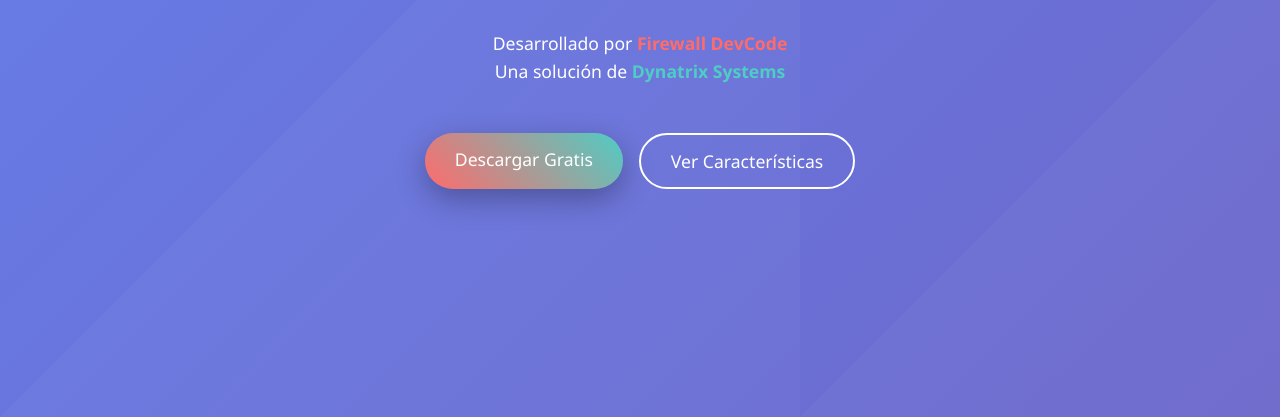
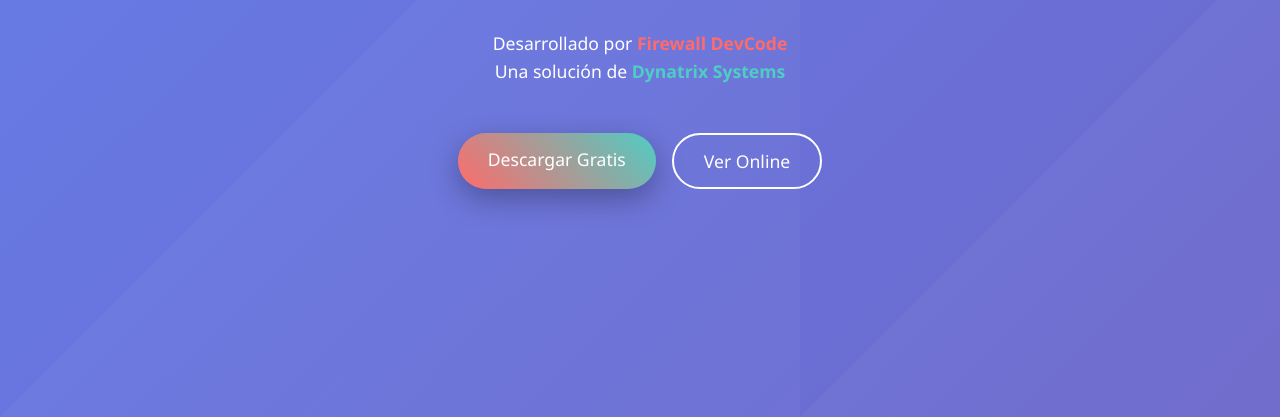
Before and after one commit to Emiliano-HN/Dynatrix-Systems, a plain HTML site: page Theia.html in a window 1280 px wide. Shown: the part 383-800 px from the top of the page. Drawn offline with Linux system fonts and the light colour scheme.

Commit message:
Update Theia.html

```diff
--- a/Theia.html
+++ b/Theia.html
@@ -480,7 +480,7 @@
                     </div>
                     <div class="cta-buttons">
                         <a href="#descargar" class="btn btn-primary">Descargar Gratis</a>
-                        <a href="#caracteristicas" class="btn btn-secondary">Ver Características</a>
+                        <a href="https://ws.theia-cloud.io/71824aae-6046-4e5d-8a49-ad849936ef42/#/home/project" class="btn btn-secondary">Ver Online</a>
                     </div>
                 </div>
             </div>
```
